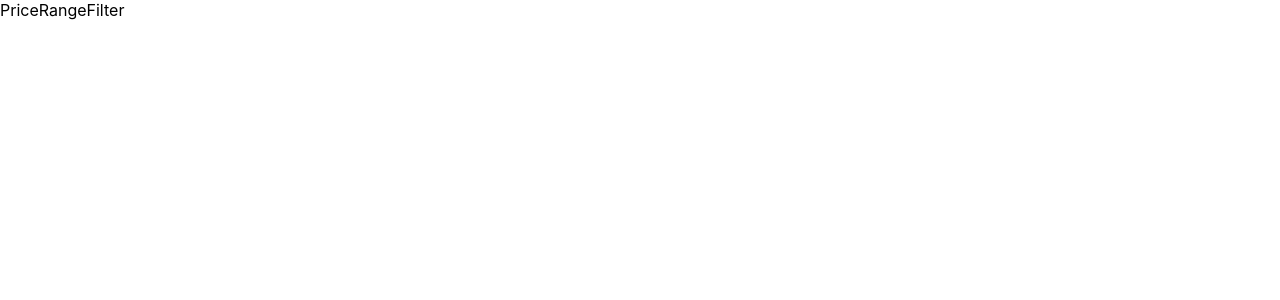
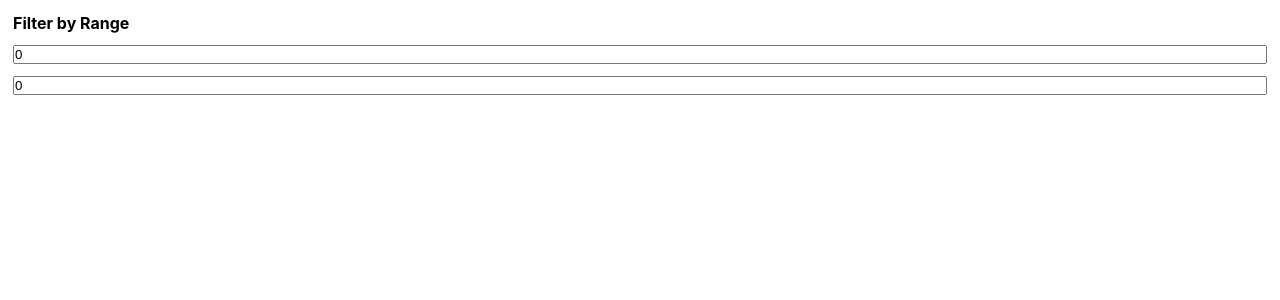
Before and after one commit to alvaroveloz/filtering-products-app, a Next.js app: page /components/PriceRangeFilter in a window 1280 px wide. Shown: the top 300 px of the page. Built offline with nearby package versions, Linux system fonts and the light colour scheme.

Commit message:
CHALLENGE - Adding filters

```diff
--- a/pages/components/PriceRangeFilter.tsx
+++ b/pages/components/PriceRangeFilter.tsx
@@ -1,9 +1,51 @@
-type Props = {};
+import React, { useMemo, useState } from 'react';
+import { Filter } from '../types/Filter';
 
-const PriceRangeFilter: React.FC<Props> = () => {
+
+type Props = {
+  onChange: (filter: Filter) => void;
+};
+
+const PriceRangeFilter: React.FC<Props> = ({ onChange }) => {
+
+  const [min, setMin] = useState<number>(0);
+  const [max, setMax] = useState<number>(0);
+
+  const handleChangeMin = (value: number) => {
+    setMin(value);
+    onChange(value ? (product) => product.price >= value && product.price <=max : null);
+  };
+
+  const handleChangeMax = (value: number) => {
+    setMax(value);
+    onChange(value ? (product) => product.price <= value && product.price >= min : null);
+  };
+
+
+
   return (
-    <div>PriceRangeFilter</div>
-  )
-}
+    <div
+      style={{
+        border: '1px solid white',
+        padding: 12,
+        display: 'flex',
+        flexDirection: 'column',
+        gap: 12,
+      }}
+    >
+      <h4>Filter by Range</h4>
+            <input
+              type='number'
+              value={min}
+              onChange={(e) => handleChangeMin(Number(e.target.value))}
+            />
+      <input
+        type='number'
+        value={max}
+        onChange={(e) => handleChangeMax(Number(e.target.value))}
+      />
+    </div>
+  );
+};
 
-export default PriceRangeFilter
+export default PriceRangeFilter;
```
Also changed, not shown: pages/components/CategoryFilter.tsx (deleted, +0 -11 lines), pages/components/RatingFilter.tsx (+51 -7 lines), pages/index.tsx (+6 -2 lines).
